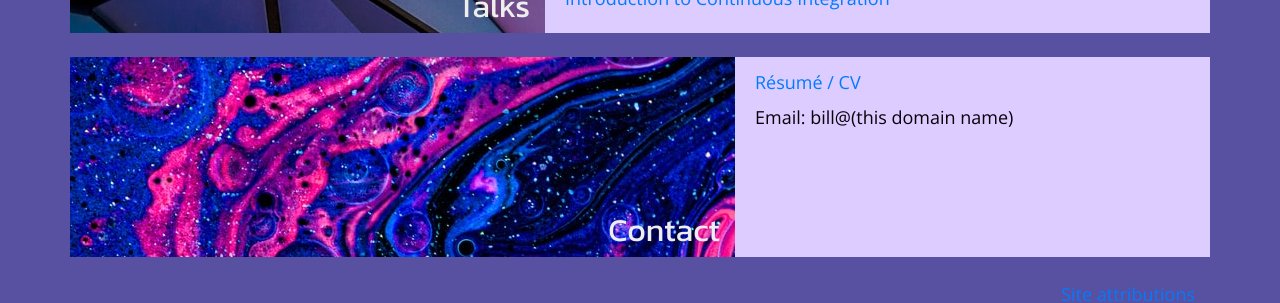
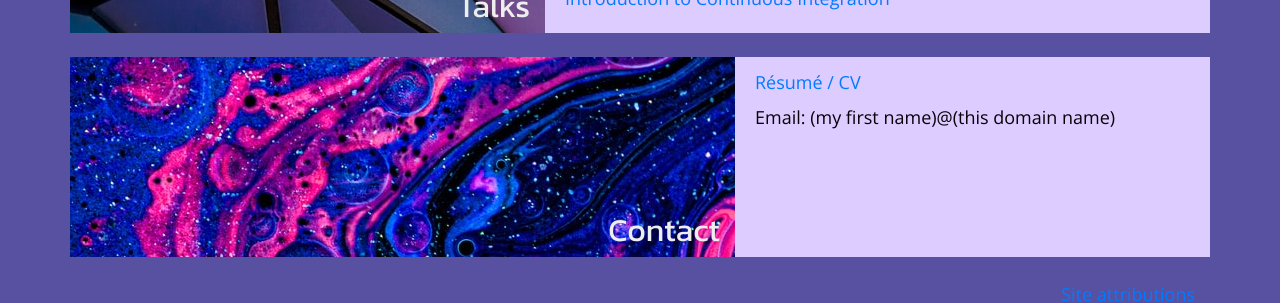
Before and after one commit to bhavanki/havanki.com, a Jekyll site: the page built from index.md, in a window 1280 px wide. Shown: the part 994-1297 px from the top of the page. Built offline with Jekyll 4.4.1, drawn with Linux system fonts in a browser that asks for light colours.

Commit message:
Further obscure email address

```diff
--- a/index.md
+++ b/index.md
@@ -33,7 +33,7 @@ title: Home
 </div>
 
 <div class="row info-section mt-md-4">
-  <div class="col-md-7 order-1 d-flex flex-wrap align-items-end justify-content-end info-pic-2" style="background-color: #f0f; min-height: 200px">
+  <div class="col-md-7 order-1 d-flex flex-wrap align-items-end justify-content-end info-pic-2" style="min-height: 200px">
     <h2 class="d-block">Presence</h2>
   </div>
   <div class="col-md order-2 list-group list-group-flush py-2">
@@ -46,7 +46,7 @@ title: Home
 </div>
 
 <div class="row info-section mt-md-4">
-  <div class="col-md-5 order-1 d-flex flex-wrap align-items-end justify-content-end info-pic-3" style="background-color: #f0f; min-height: 200px">
+  <div class="col-md-5 order-1 d-flex flex-wrap align-items-end justify-content-end info-pic-3" style="min-height: 200px">
     <h2 class="d-block">Talks</h2>
   </div>
   <div class="col-md order-2 list-group list-group-flush py-2">
@@ -59,12 +59,12 @@ title: Home
 </div>
 
 <div class="row info-section mt-md-4">
-  <div class="col-md-7 order-1 d-flex flex-wrap align-items-end justify-content-end info-pic-4" style="background-color: #f0f; min-height: 200px">
+  <div class="col-md-7 order-1 d-flex flex-wrap align-items-end justify-content-end info-pic-4" style="min-height: 200px">
     <h2 class="d-block">Contact</h2>
   </div>
   <div class="col-md order-2 list-group list-group-flush py-2">
     <a href="resume.html" class="list-group-item py-1">Résumé / CV</a>
-    <span class="list-group-item py-1">Email: bill@(this domain name)</span>
+    <span class="list-group-item py-1">Email: (my first name)@(this domain name)</span>
   </div>
 </div>
 
```
